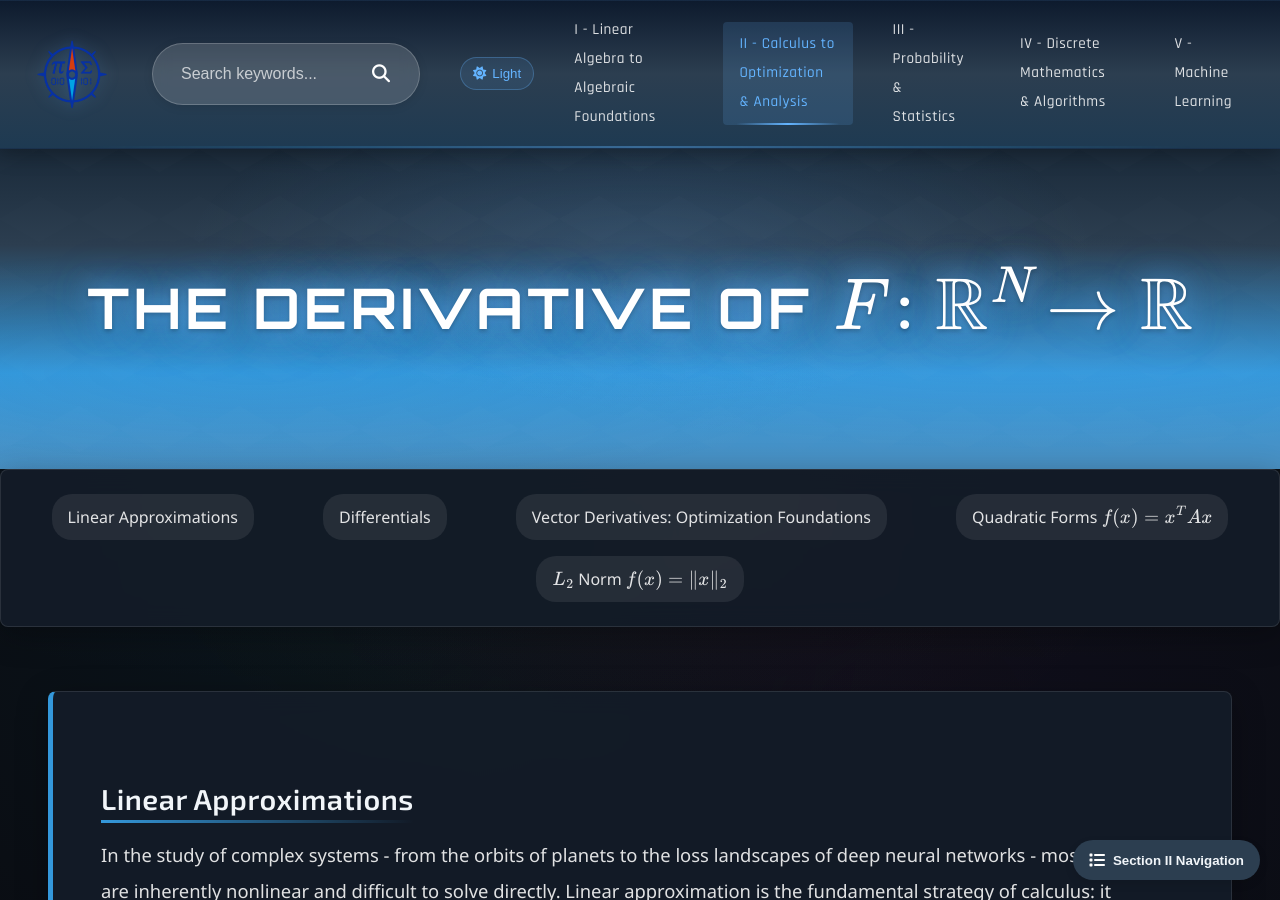
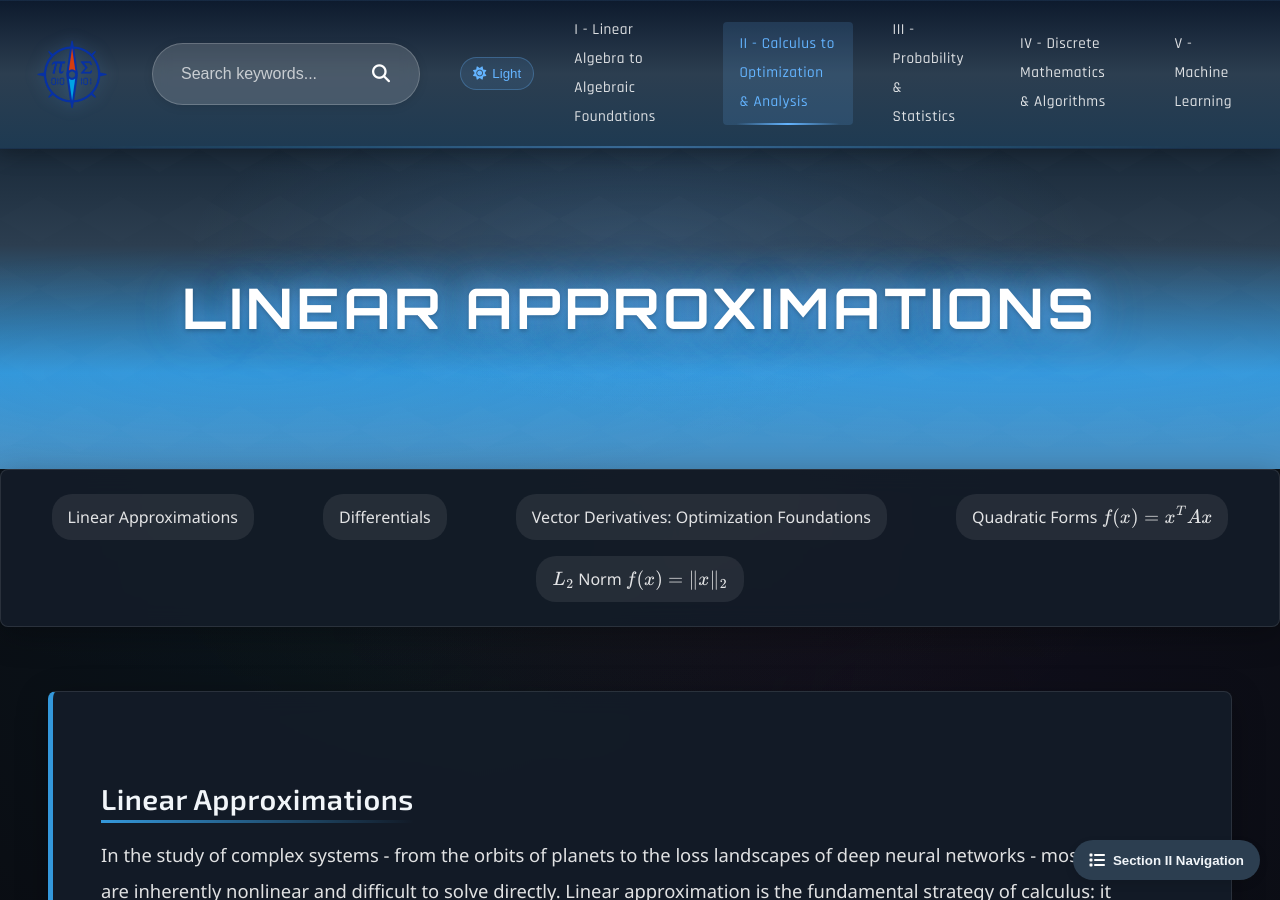
Before and after one commit to Yusukey01/yusukey01.github.io, a Jekyll site: the page built from Mathematics/Calculus/linear_approximation.html, in a window 1280 px wide and 900 px high. Built offline with Jekyll 4.4.1, drawn with Linux system fonts in a browser that asks for light colours.

Commit message:
refine the page

```diff
--- a/Mathematics/Calculus/jacobian.html
+++ b/Mathematics/Calculus/jacobian.html
@@ -12,8 +12,7 @@ uses_python: false
         {% include learning_resource_schema.html topic_id=page.topic_id %}
 
         <div class="hero-section">
-            <h1 class="webpage-name"> The Derivative of \(f:\mathbb{R}^n \rightarrow \mathbb{R}^m\)
-            </h1>
+            <h1 class="webpage-name">Jacobian</h1>
         </div>
 
         {% include section_navigation.html %}
--- a/Mathematics/Calculus/linear_approximation.html
+++ b/Mathematics/Calculus/linear_approximation.html
@@ -12,8 +12,7 @@ uses_python: false
         {% include learning_resource_schema.html topic_id=page.topic_id %}
 
         <div class="hero-section">
-            <h1 class="webpage-name">The Derivative of \(f:\mathbb{R}^n \rightarrow \mathbb{R}\)
-            </h1>
+            <h1 class="webpage-name">Linear Approximations</h1>
         </div>
 
         {% include section_navigation.html %}
```
Also changed, not shown: data/curriculum.json.
